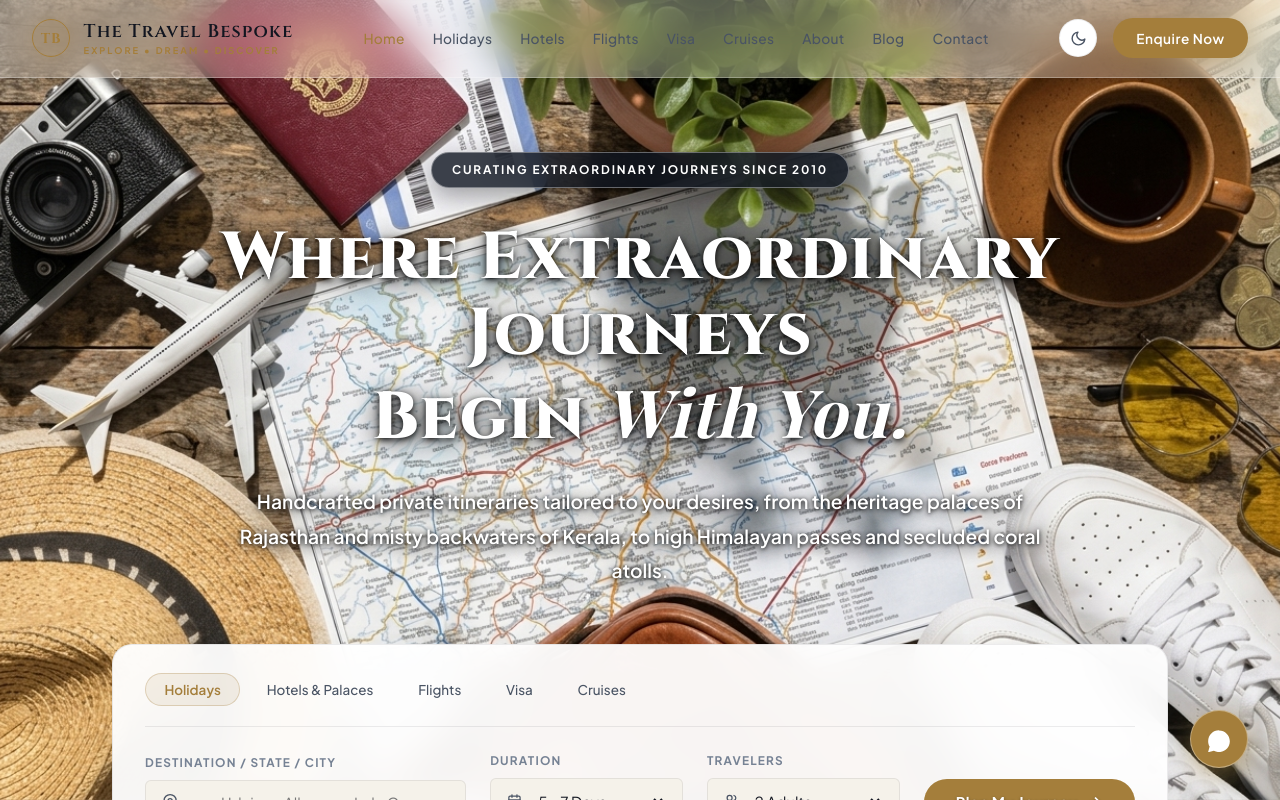
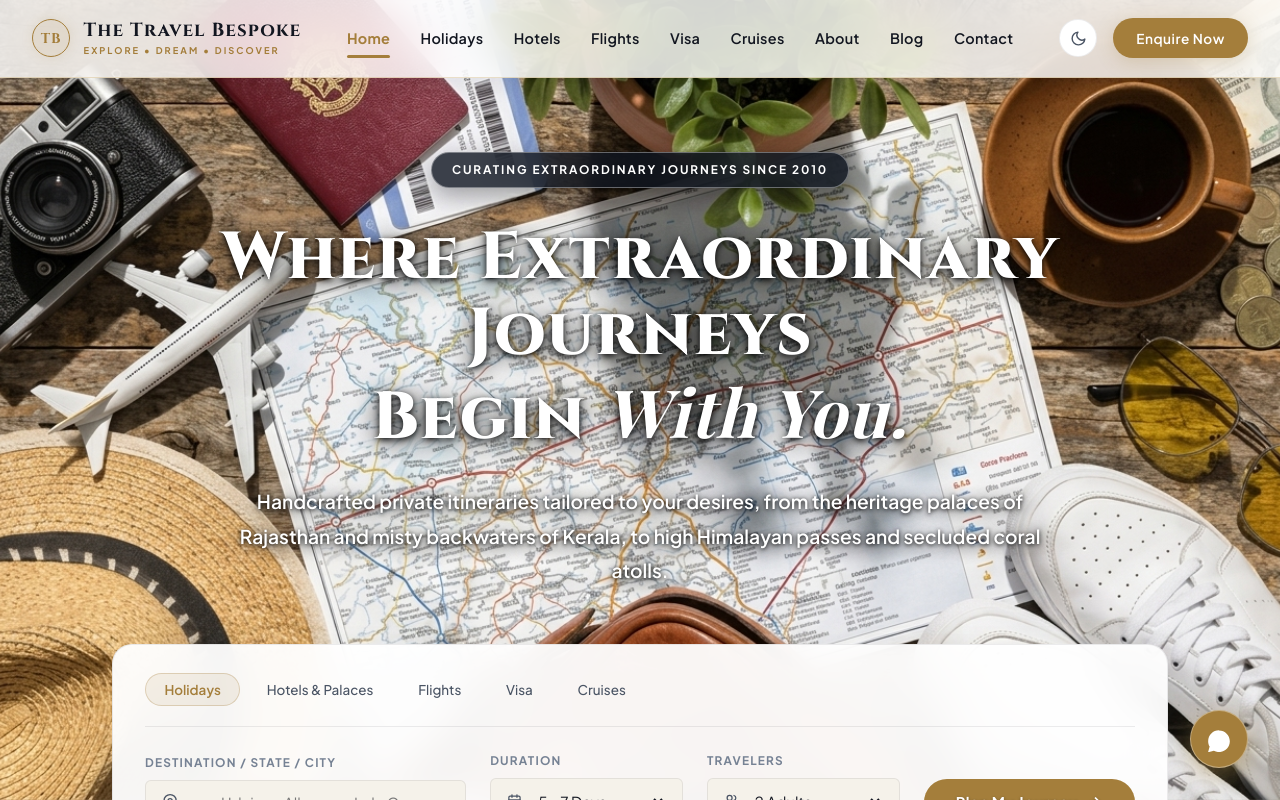
Before and after one commit to D-personal-01/Tour, a React (Vite) app: page / in a window 1280 px wide. Shown: the top 800 px of the page. Built offline with nearby package versions, Linux system fonts and the light colour scheme; a web font is replaced by a local one.

Commit message:
feat: add luxury styles and responsive layout for Navbar component

```diff
--- a/src/components/Navbar.css
+++ b/src/components/Navbar.css
@@ -1,4 +1,4 @@
-/* Luxury Navbar Styles matching screenshot */
+/* Luxury Navbar Styles matching screenshot - High Visibility & Crisp Definition */
 
 .bespoke-navbar {
   position: fixed;
@@ -7,37 +7,37 @@
   right: 0;
   z-index: 1000;
   padding: 1.15rem 0;
-  background: rgba(255, 255, 255, 0.3);
-  backdrop-filter: blur(20px) saturate(160%);
-  -webkit-backdrop-filter: blur(20px) saturate(160%);
-  border-bottom: 1px solid rgba(255, 255, 255, 0.28);
-  box-shadow: 0 4px 20px rgba(0, 0, 0, 0.03);
+  background: rgba(255, 255, 255, 0.82);
+  backdrop-filter: blur(24px) saturate(180%);
+  -webkit-backdrop-filter: blur(24px) saturate(180%);
+  border-bottom: 1.5px solid rgba(200, 164, 93, 0.32);
+  box-shadow: 0 4px 24px rgba(18, 22, 32, 0.08);
   transition: all var(--transition-smooth);
 }
 
 .bespoke-navbar.scrolled {
   padding: 0.8rem 0;
-  background: rgba(255, 255, 255, 0.32);
-  backdrop-filter: blur(20px) saturate(160%);
-  -webkit-backdrop-filter: blur(20px) saturate(160%);
-  border-bottom: 1px solid rgba(255, 255, 255, 0.28);
-  box-shadow: 0 6px 22px rgba(18, 22, 32, 0.04);
+  background: rgba(255, 255, 255, 0.94);
+  backdrop-filter: blur(28px) saturate(200%);
+  -webkit-backdrop-filter: blur(28px) saturate(200%);
+  border-bottom: 1.5px solid rgba(200, 164, 93, 0.42);
+  box-shadow: 0 8px 30px rgba(18, 22, 32, 0.12);
 }
 
 [data-theme="dark"] .bespoke-navbar {
-  background: rgba(7, 11, 18, 0.32);
-  backdrop-filter: blur(20px) saturate(160%);
-  -webkit-backdrop-filter: blur(20px) saturate(160%);
-  border-bottom: 1px solid rgba(255, 255, 255, 0.08);
-  box-shadow: 0 4px 20px rgba(0, 0, 0, 0.25);
+  background: rgba(10, 15, 26, 0.84);
+  backdrop-filter: blur(24px) saturate(180%);
+  -webkit-backdrop-filter: blur(24px) saturate(180%);
+  border-bottom: 1.5px solid rgba(200, 164, 93, 0.28);
+  box-shadow: 0 4px 28px rgba(0, 0, 0, 0.55);
 }
 
 [data-theme="dark"] .bespoke-navbar.scrolled {
-  background: rgba(7, 11, 18, 0.36);
-  backdrop-filter: blur(20px) saturate(160%);
-  -webkit-backdrop-filter: blur(20px) saturate(160%);
-  border-bottom: 1px solid rgba(255, 255, 255, 0.1);
-  box-shadow: 0 6px 24px rgba(0, 0, 0, 0.35);
+  background: rgba(7, 11, 18, 0.95);
+  backdrop-filter: blur(28px) saturate(200%);
+  -webkit-backdrop-filter: blur(28px) saturate(200%);
+  border-bottom: 1.5px solid rgba(200, 164, 93, 0.35);
+  box-shadow: 0 10px 36px rgba(0, 0, 0, 0.75);
 }
 
 .navbar-inner {
@@ -80,8 +80,8 @@
 
 .logo-title {
   font-family: var(--font-serif);
-  font-size: 1.15rem;
-  font-weight: 600;
+  font-size: 1.18rem;
+  font-weight: 700;
   letter-spacing: 0.06em;
   color: var(--text-primary);
   line-height: 1.15;
@@ -99,21 +99,40 @@
 .desktop-nav {
   display: flex;
   align-items: center;
-  gap: 1.35rem;
+  gap: 1.4rem;
 }
 
 .nav-link {
-  font-size: 0.86rem;
-  font-weight: 500;
-  color: var(--text-secondary);
-  padding: 0.4rem 0.2rem;
-  transition: color var(--transition-fast);
+  font-size: 0.9rem;
+  font-weight: 600;
+  color: var(--text-primary);
+  padding: 0.4rem 0.25rem;
+  transition: all var(--transition-fast);
   letter-spacing: 0.02em;
+  position: relative;
+  background: none;
+  border: none;
+  cursor: pointer;
 }
 
-.nav-link:hover,
+.nav-link:hover {
+  color: var(--accent-gold);
+}
+
 .nav-link.active {
   color: var(--accent-gold);
+  font-weight: 700;
+}
+
+.nav-link.active::after {
+  content: '';
+  position: absolute;
+  bottom: -4px;
+  left: 0.25rem;
+  right: 0.25rem;
+  height: 2.5px;
+  background: var(--accent-gold);
+  border-radius: 2px;
 }
 
 /* Navbar Actions */
@@ -225,22 +244,22 @@
     top: 70px;
     left: 0;
     right: 0;
-    background: rgba(255, 255, 255, 0.35);
-    backdrop-filter: blur(20px) saturate(160%);
-    -webkit-backdrop-filter: blur(20px) saturate(160%);
-    border-bottom: 1px solid rgba(255, 255, 255, 0.28);
+    background: rgba(255, 255, 255, 0.94);
+    backdrop-filter: blur(24px) saturate(180%);
+    -webkit-backdrop-filter: blur(24px) saturate(180%);
+    border-bottom: 1.5px solid rgba(200, 164, 93, 0.35);
     max-height: 0;
     overflow: hidden;
     transition: max-height 0.4s ease-in-out;
-    box-shadow: 0 10px 30px rgba(0, 0, 0, 0.08);
+    box-shadow: 0 14px 36px rgba(0, 0, 0, 0.12);
   }
 
   [data-theme="dark"] .mobile-nav-drawer {
-    background: rgba(7, 11, 18, 0.4);
-    backdrop-filter: blur(20px) saturate(160%);
-    -webkit-backdrop-filter: blur(20px) saturate(160%);
-    border-bottom: 1px solid rgba(255, 255, 255, 0.1);
-    box-shadow: 0 10px 30px rgba(0, 0, 0, 0.4);
+    background: rgba(10, 15, 26, 0.94);
+    backdrop-filter: blur(24px) saturate(180%);
+    -webkit-backdrop-filter: blur(24px) saturate(180%);
+    border-bottom: 1.5px solid rgba(200, 164, 93, 0.28);
+    box-shadow: 0 14px 36px rgba(0, 0, 0, 0.55);
   }
 
   .mobile-nav-drawer.open {
```
